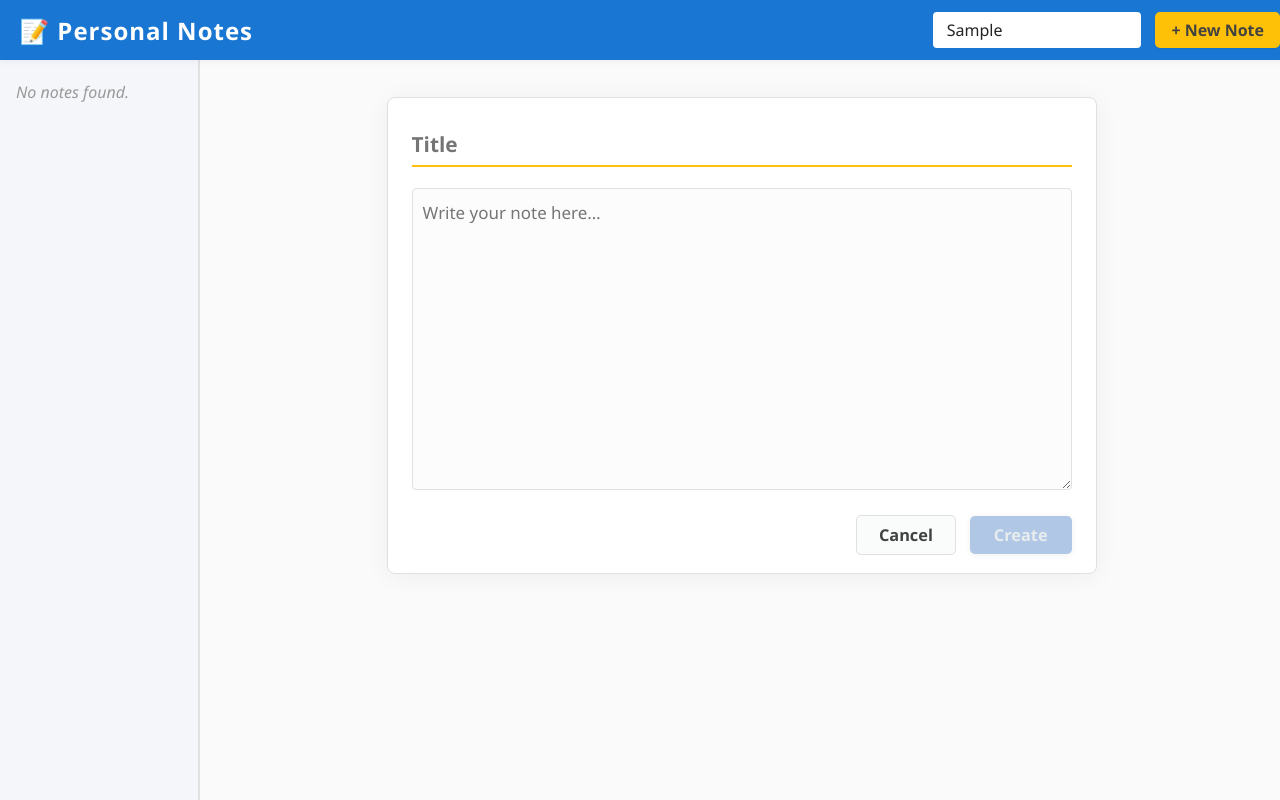
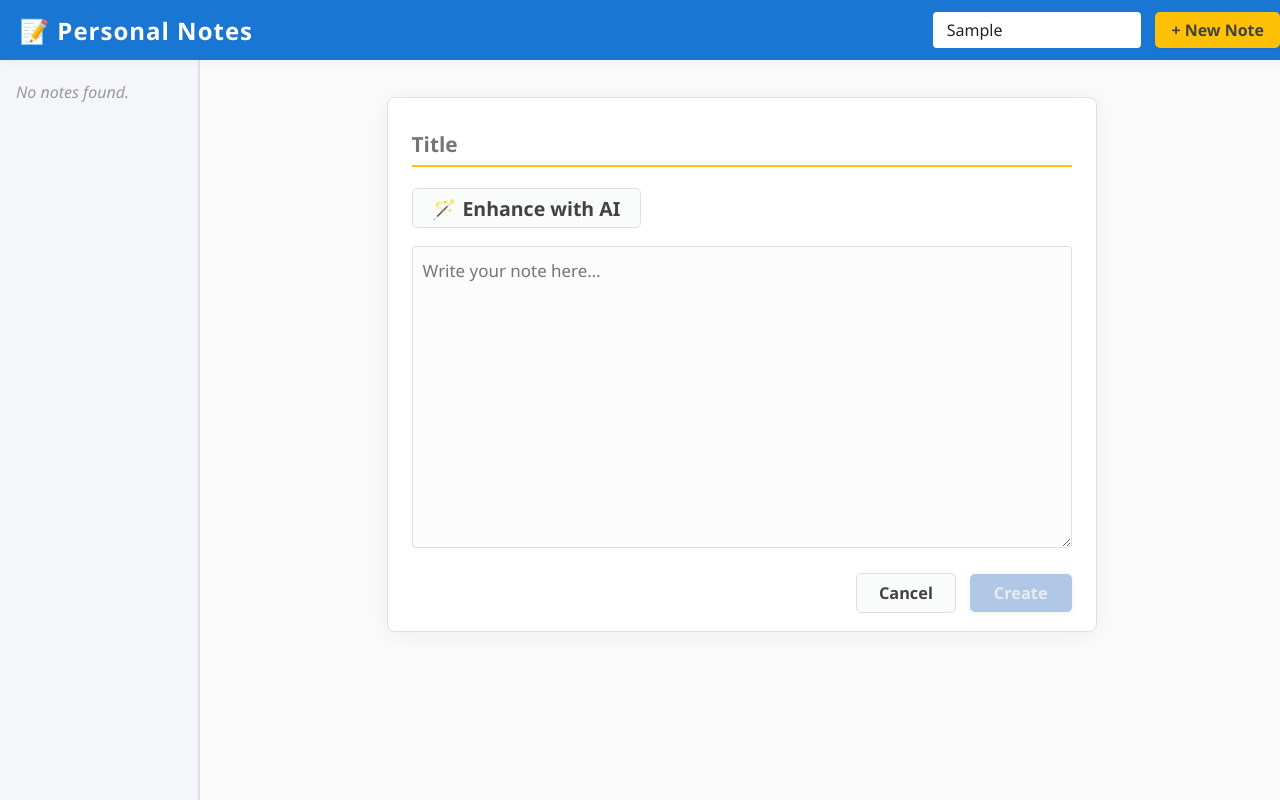
Before and after one commit to Workflow-Manager-admin/personal-notes-manager-5355fbcb, a React (Create React App) app in the folder notes_frontend/: page / in a window 1280 px wide. Both pictures are taken after typing "Sample" into the empty fields and a click on the button "+ New Note". Built offline with nearby package versions, Linux system fonts and the light colour scheme; the HTML template or start-up script is replaced by a standard one.

Commit message:
CheckPoint - cg91f56ec0

```diff
--- /dev/null
+++ b/notes_frontend/src/AIEnhanceButton.js
@@ -0,0 +1,100 @@
+import React, { useState } from "react";
+
+/**
+ * PUBLIC_INTERFACE
+ * AIEnhanceButton Component: Calls the OpenAI API to enhance or suggest note content.
+ * Props:
+ * - noteTitle: The title to send as part of AI context.
+ * - noteBody: The current note body content to enhance/complete.
+ * - onEnhance: Callback(newBodyStr) called with AI-suggested note content.
+ * - disabled: (boolean) disables the button (e.g., empty note).
+ */
+export default function AIEnhanceButton({ noteTitle, noteBody, onEnhance, disabled }) {
+  const [loading, setLoading] = useState(false);
+  const [error, setError] = useState("");
+
+  // Abstracted for future customization
+  function buildMessage(title, body) {
+    if ((!body || body.trim() === "") && (!title || title.trim() === "")) {
+      return "Generate a new, short note about a personal idea or reminder.";
+    }
+    if (!body || body.trim() === "") {
+      return `Draft a personal note about "${title}" (as if it is the start of a note). Respond with a useful, concise note.`;
+    }
+    return `Improve, complete, or suggest refinements for the following note titled "${title}":\n---\n${body}\n---\nRespond with an enhanced or completed note (do not comment or explain).`;
+  }
+
+  // Handle click: call OpenAI API
+  async function handleEnhance() {
+    setLoading(true);
+    setError("");
+
+    const apiKey = process.env.REACT_APP_OPENAI_API_KEY || window.REACT_APP_OPENAI_API_KEY;
+    if (!apiKey) {
+      setLoading(false);
+      setError("OpenAI API key not found.");
+      return;
+    }
+
+    const url = "https://api.openai.com/v1/chat/completions";
+    const systemPrompt =
+      "You are an assistant that helps users write and improve personal notes. Respond only with improved note content.";
+    const userMsg = buildMessage(noteTitle, noteBody);
+
+    try {
+      const response = await fetch(url, {
+        method: "POST",
+        headers: {
+          "Content-Type": "application/json",
+          Authorization: `Bearer ${apiKey}`
+        },
+        body: JSON.stringify({
+          model: "gpt-3.5-turbo",
+          messages: [
+            { role: "system", content: systemPrompt },
+            { role: "user", content: userMsg }
+          ],
+          temperature: 0.7,
+          max_tokens: 400
+        })
+      });
+
+      if (!response.ok) {
+        const respText = await response.text();
+        throw new Error(`AI Error: ${response.status} ${respText}`);
+      }
+      const data = await response.json();
+      const aiContent = data.choices?.[0]?.message?.content?.trim();
+      if (!aiContent) {
+        throw new Error("AI did not return content.");
+      }
+      onEnhance(aiContent);
+    } catch (err) {
+      setError(err.message || "Failed to enhance with AI.");
+    } finally {
+      setLoading(false);
+    }
+  }
+
+  return (
+    <span style={{ display: "inline-block", minWidth: 48, marginRight: 8 }}>
+      <button
+        type="button"
+        aria-label="Enhance note with AI"
+        title="Let AI help improve or suggest note content"
+        className="secondary-btn"
+        style={{ fontSize: "1.22em", padding: "0.3em 1em", display: "inline-flex", alignItems: "center" }}
+        onClick={handleEnhance}
+        disabled={loading || disabled}
+      >
+        <span role="img" aria-label="magic wand" style={{ marginRight: 6 }}>🪄</span>
+        {loading ? "Enhancing…" : "Enhance with AI"}
+      </button>
+      {error &&
+        <span style={{ color: "#C62828", display: "block", fontSize: "0.96em", marginTop: 6, maxWidth: 260 }}>
+          {error}
+        </span>
+      }
+    </span>
+  );
+}
--- a/notes_frontend/src/App.js
+++ b/notes_frontend/src/App.js
@@ -1,5 +1,6 @@
 import React, { useState, useEffect, useCallback } from 'react';
 import './App.css';
+import AIEnhanceButton from "./AIEnhanceButton";
 
 // Theme colors
 const COLORS = {
@@ -103,8 +104,12 @@ function Sidebar({ notes, selectedId, onSelect, onDelete, search }) {
 
 /**
  * Note Editor (view/edit/create)
+ * Enhanced to support AI-powered note drafting/completion.
  */
+
 function NoteEditor({ note, onChange, onSave, onDelete, isNew, isDirty, onCancel }) {
+  const [aiWorking, setAiWorking] = useState(false);
+
   if (!note) {
     return (
       <main className="main-content main-content-empty">
@@ -112,6 +117,13 @@ function NoteEditor({ note, onChange, onSave, onDelete, isNew, isDirty, onCancel
       </main>
     );
   }
+
+  const handleAIEnhance = (aiContent) => {
+    // Overwrite or merge AI content into current body
+    onChange("body", aiContent);
+    setAiWorking(false);
+  };
+
   return (
     <main className="main-content">
       <form
@@ -130,6 +142,14 @@ function NoteEditor({ note, onChange, onSave, onDelete, isNew, isDirty, onCancel
           onChange={e => onChange('title', e.target.value)}
           autoFocus
         />
+        <div style={{ display: "flex", alignItems: "center", gap: 10, marginBottom: 0 }}>
+          <AIEnhanceButton
+            noteTitle={note.title}
+            noteBody={note.body}
+            onEnhance={handleAIEnhance}
+            disabled={aiWorking}
+          />
+        </div>
         <textarea
           className="note-body-field"
           placeholder="Write your note here…"
```
